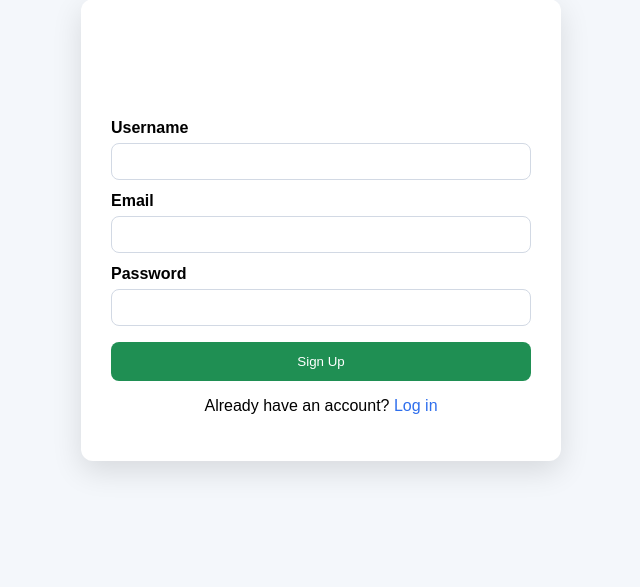
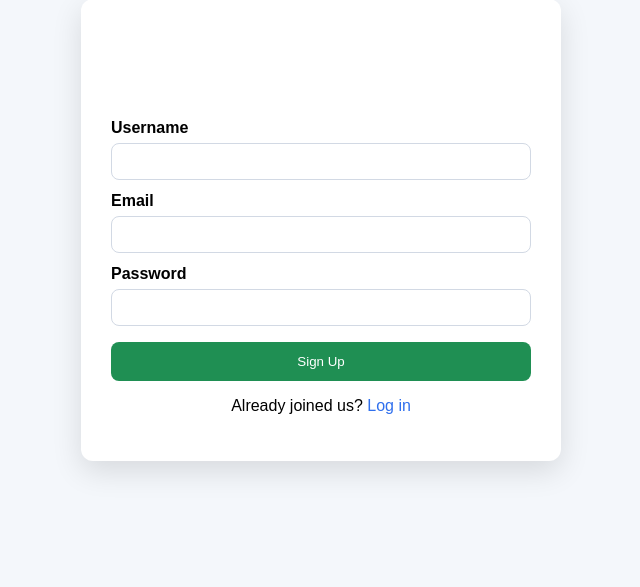
Before and after one commit to prajapatironak2008-sys/projectKDP-7100, a Python web app: template templates/signup.html in a window 1280 px wide. Shown: the part 71-658 px from the top of the page, without its empty margins (319-959 px from the left). Run offline with Jinja, Linux system fonts and the light colour scheme; the template is opened without the code that fills it, so the values that code supplies are empty.

Commit message:
to change in signup

```diff
--- a/templates/signup.html
+++ b/templates/signup.html
@@ -97,7 +97,7 @@
       <button type="submit">Sign Up</button>
     </form>
     <div class="switch">
-      <p>Already have an account? <a href="/login">Log in</a></p>
+      <p>Already joined us? <a href="/login">Log in</a></p>
     </div>
   </div>
 </body>
```
